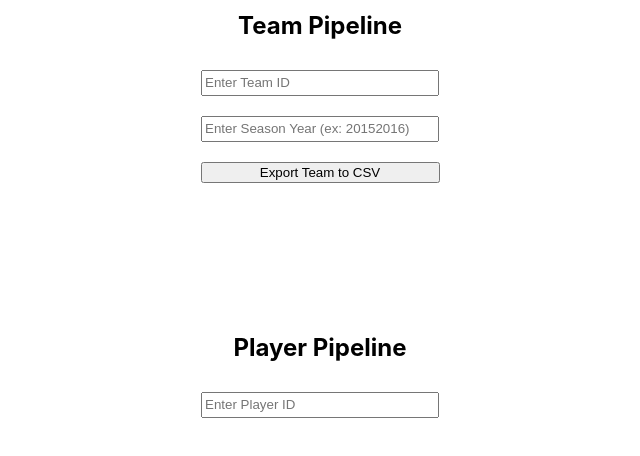
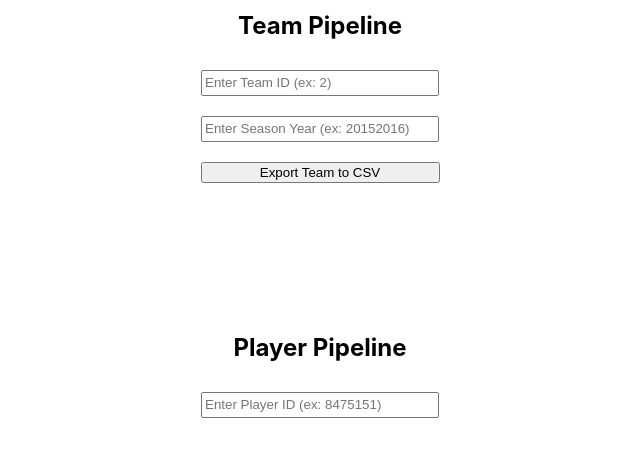
Before and after one commit to marcoamador214/sportradar-api-challenge, a React (Create React App) app in the folder sportradar-api/: page / in a window 1280 px wide. Shown: the part 141-597 px from the top of the page, without its empty margins (320-960 px from the left). Built offline with nearby package versions, Linux system fonts and the light colour scheme.

Commit message:
final commit

```diff
--- a/sportradar-api/src/PlayerCSV.js
+++ b/sportradar-api/src/PlayerCSV.js
@@ -4,6 +4,7 @@ import { CSVLink } from 'react-csv';
 class PlayerCSV extends Component {
 
     idRef = React.createRef();
+    seasonRef = React.createRef();
 
     constructor(props) {
         super(props);
@@ -48,7 +49,7 @@ class PlayerCSV extends Component {
                 <form className='csvForm'>
                     <h2>Player Pipeline</h2>
                     <input
-                        placeholder='Enter Player ID'
+                        placeholder='Enter Player ID (ex: 8475151)'
                         onChange={this.handleChange}
                         type='number'
                         ref={this.idRef}
--- a/sportradar-api/src/TeamCSV.js
+++ b/sportradar-api/src/TeamCSV.js
@@ -51,7 +51,7 @@ class TeamCSV extends Component {
                 <form className='csvForm'>
                     <h2>Team Pipeline</h2>
                     <input
-                        placeholder='Enter Team ID'
+                        placeholder='Enter Team ID (ex: 2)'
                         onChange={this.handleChange}
                         type='number'
                         ref={this.idRef}
```
Also changed, not shown: 1 other file (tests, documents, lock files or other folders).
